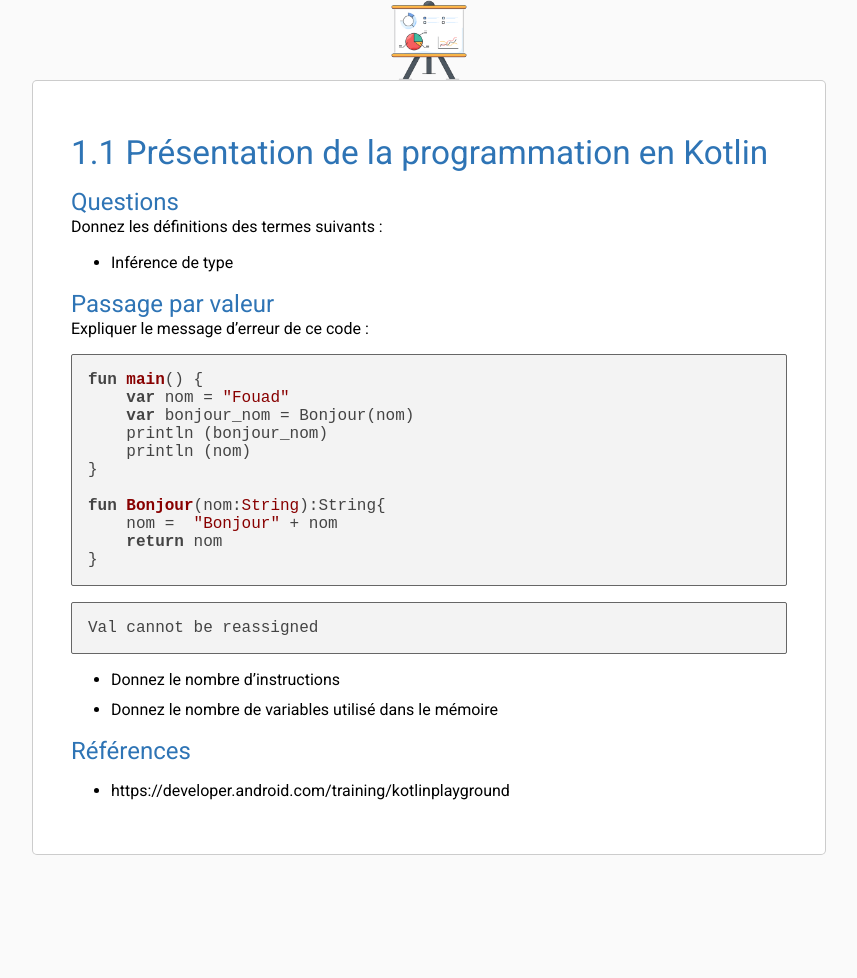
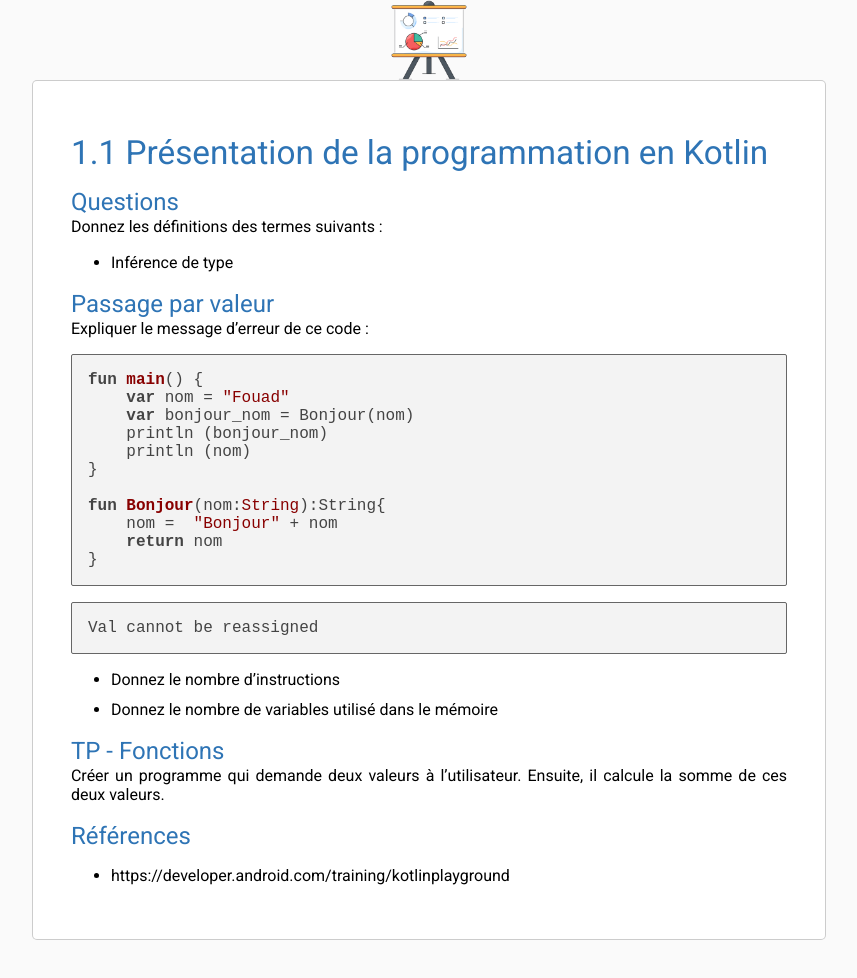
Before and after one commit to labs-mobile/autoformation, a Jekyll site: the page built from docs/1.1 Présentation de la programmation en Kotlin.md, in a window 1280 px wide. Shown: the whole page, without its empty margins (211-1068 px from the left). Built offline with Jekyll 4.4.1, drawn with Linux system fonts in a browser that asks for light colours; our own code applies the rules of GitHub Pages for plain Markdown files; before the commit the page ends 900 px from its top, so only the background shows below that.

Commit message:
TP - fonctions

```diff
--- a/docs/1.1 Présentation de la programmation en Kotlin.md
+++ b/docs/1.1 Présentation de la programmation en Kotlin.md
@@ -30,5 +30,10 @@ Val cannot be reassigned
 - Donnez le nombre d'instructions
 - Donnez le nombre de variables utilisé dans le mémoire
 
+
+## TP - Fonctions
+
+Créer un programme qui demande deux valeurs à l'utilisateur. Ensuite, il calcule la somme de ces deux valeurs.
+
 ## Références
 - https://developer.android.com/training/kotlinplayground
```
